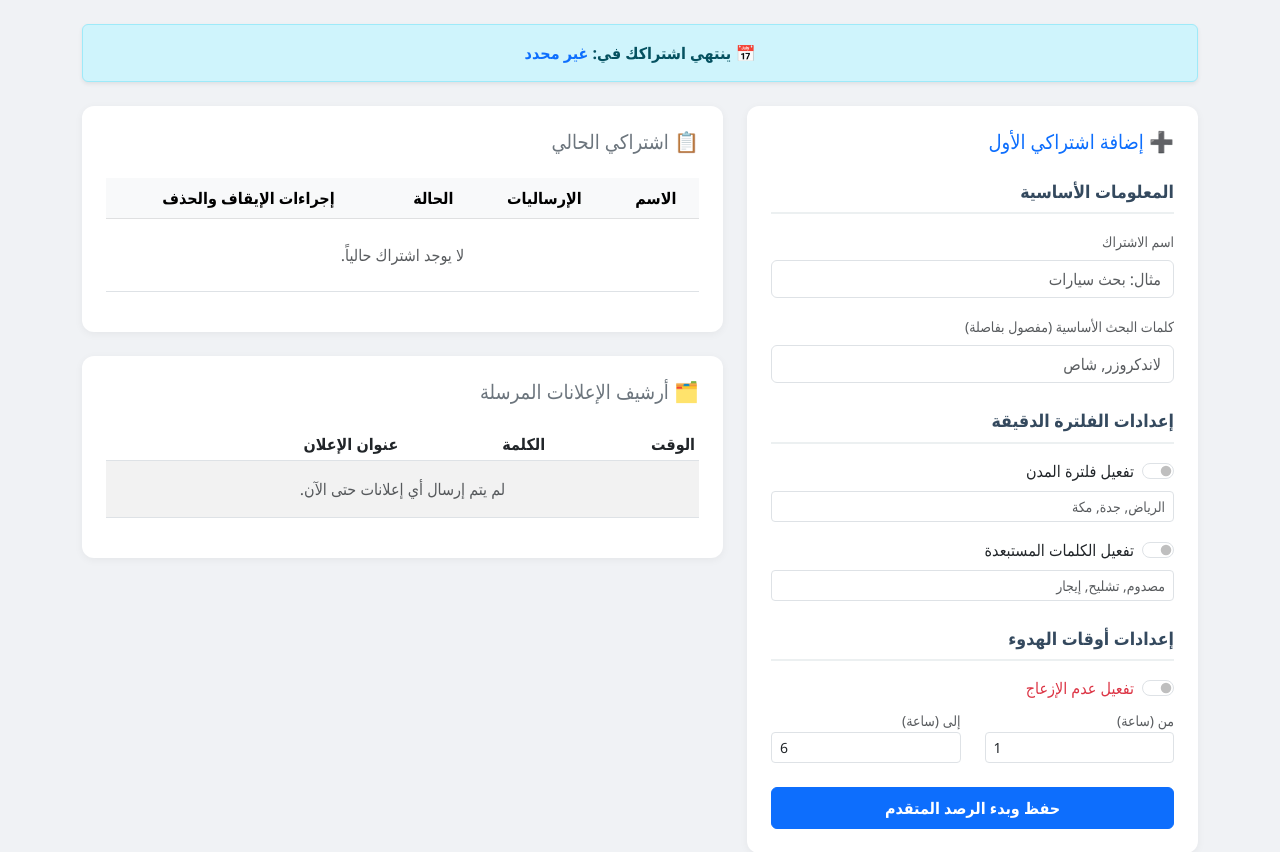
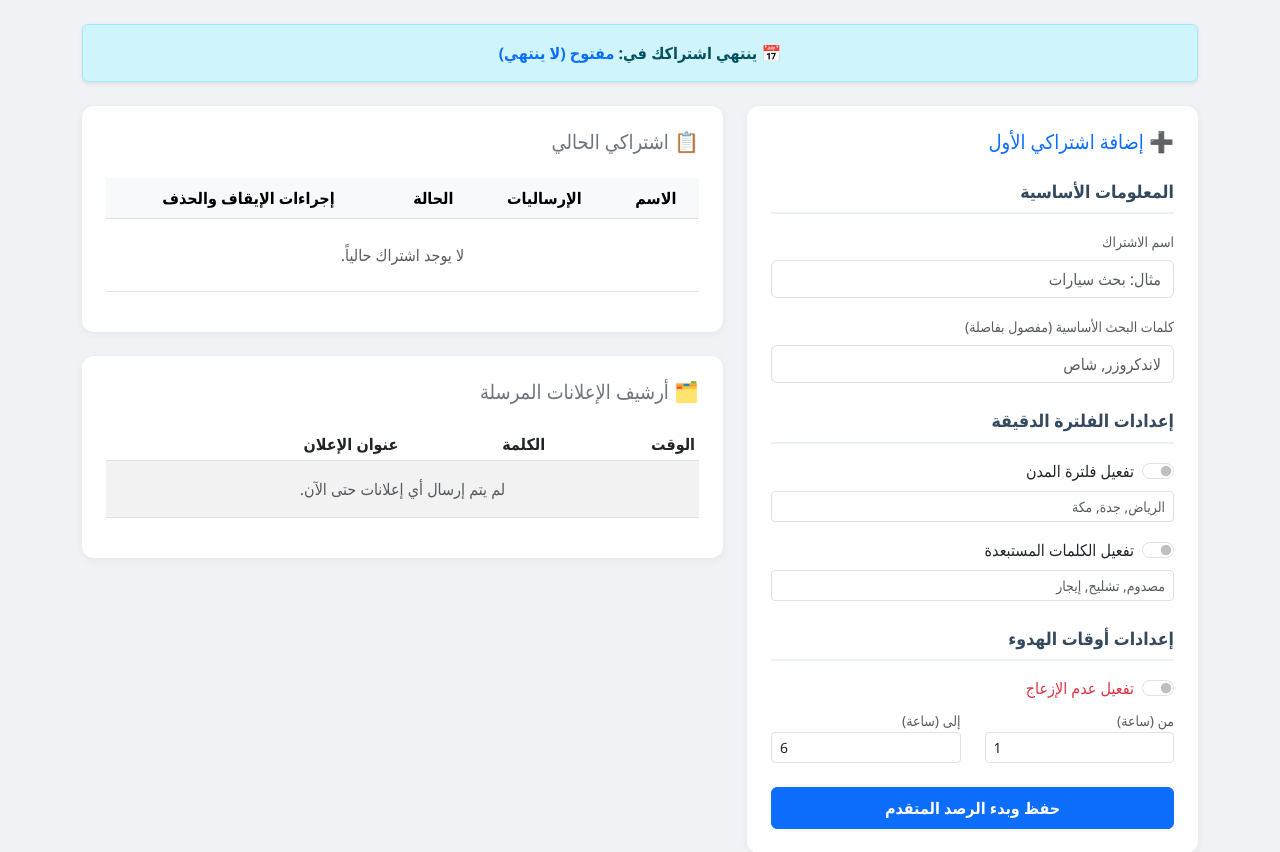
Before and after one commit to turky4500/haraj-saas, a Flask app: page /user_dashboard in a window 1280 px wide. Shown: the part 56-908 px from the top of the page. Run offline with Flask 3, Linux system fonts and the light colour scheme; the visitor is signed in with stand-in values (Sample User, id 1); data that the repository does not hold is empty.

Commit message:
Update user.html

```diff
--- a/templates/user.html
+++ b/templates/user.html
@@ -34,7 +34,9 @@
         {% else %}
             <div class="alert alert-info shadow-sm text-center mb-4">
                 <span class="fw-bold">📅 ينتهي اشتراكك في:</span>
-                <span dir="ltr" class="text-primary fw-bold">{{ current_user.account_expiration.strftime('%Y-%m-%d') if current_user.account_expiration else 'غير محدد' }}</span>
+                <span dir="ltr" class="text-primary fw-bold">
+                    {{ current_user.account_expiration.strftime('%Y-%m-%d') if current_user.account_expiration else 'مفتوح (لا ينتهي)' }}
+                </span>
             </div>
         {% endif %}
 
@@ -138,7 +140,6 @@
                                                 {% if sub.status == 'active' %}إيقاف مؤقت ⏸{% else %}استئناف ▶️{% endif %}
                                             </a>
                                         {% endif %}
-
                                         <a href="/delete_sub/{{ sub.id }}" class="btn btn-sm btn-outline-danger" onclick="return confirm('هل أنت متأكد من حذف الاشتراك؟')">حذف</a>
                                     </td>
                                 </tr>
```
